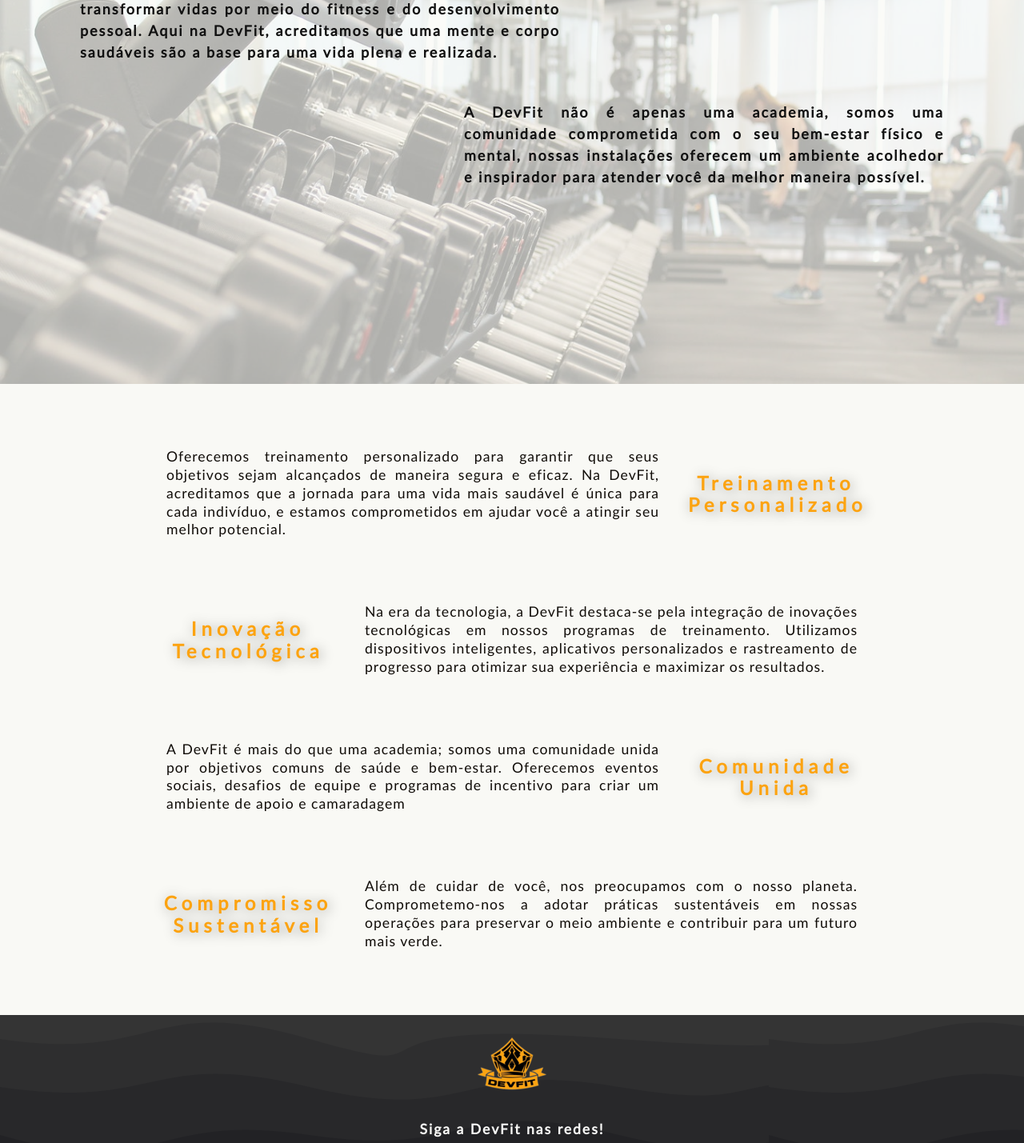
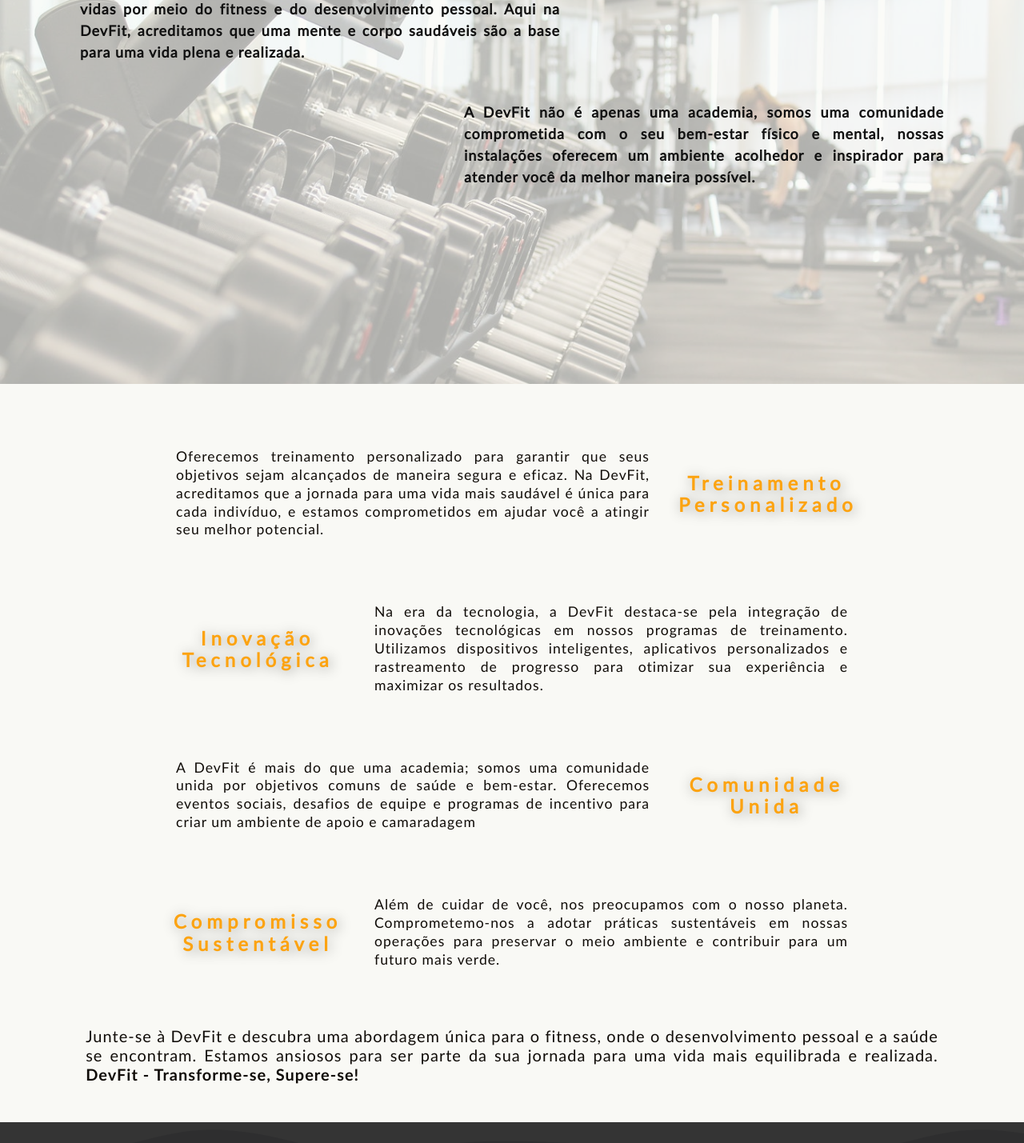
Before and after one commit to vinicius-crispim/devfit, a React (Create React App) app: page /sobrenos in a window 1280 px wide. Shown: the part 320-1749 px from the top of the page at 80% size. Built offline with nearby package versions, Linux system fonts and the light colour scheme.

Commit message:
About section completed

```diff
--- a/src/pages/About/Description/style.ts
+++ b/src/pages/About/Description/style.ts
@@ -59,7 +59,7 @@
     margin: 12px auto;
     line-height: 1.5;
     font-size: 18px;
-    letter-spacing: 2px;
+    letter-spacing: 1px;
     color: ${Colors.text_black};
     text-align:justify;
     font-weight: 600;
@@ -92,13 +92,15 @@
 
     @media ${Breakpoints.mobile}{
         line-height: 1.2;
+        font-size: 16px;
+
         &:first-child, &:last-child{
-            top:20px;
+            top:42px;
         }
 
         &:last-child{
-            top:8px;
-            margin-bottom: 16px;
+            top:40px;
+            margin-bottom: 46px;
         }
         width: 100%;
     }
--- a/src/pages/About/Features/index.tsx
+++ b/src/pages/About/Features/index.tsx
@@ -24,14 +24,13 @@
                         </S.FeaturesList_Item>
                     )
                 })}
-                {/* <S.FeaturesList_Item>
-                    <h3>TESTE</h3>
-                    <p>
-                        Bem-vindo à DevFit, sua rede de academias dedicaaaaa, nossas instalações oferecem um ambiente acolhedor e
-                        inspirador para atender você da melhor maneira possível.
-                    </p>
-                </S.FeaturesList_Item>*/}
             </S.FeaturesList>
+            <S.FinalParagraph>
+                Junte-se à DevFit e descubra uma abordagem única para o fitness,
+                onde o desenvolvimento pessoal e a saúde se encontram. Estamos
+                ansiosos para ser parte da sua jornada para uma vida mais
+                equilibrada e realizada. <span>DevFit - Transforme-se, Supere-se!</span>
+            </S.FinalParagraph>
         </S.FeaturesContainer>
     )
 }
--- a/src/pages/About/Features/style.ts
+++ b/src/pages/About/Features/style.ts
@@ -4,7 +4,10 @@
 import { Breakpoints } from "../../../styles/breakpoints";
 
 export const FeaturesContainer = styled.section`
-    padding: ${Spaces.py_default} ${Spaces.px_desktopXSM_default};
+    padding: ${Spaces.py_default} ${Spaces.px_desktop_default};
+    display: flex;
+    flex-direction: column;
+    align-items: center;
 `
 
 export const FeaturesList = styled.ul`
@@ -58,4 +61,26 @@
         }
     }
 
+    @media ${Breakpoints.mobile}{
+        margin: 12px 0;
+        padding: 0;
+    }
+
 `
+
+export const FinalParagraph = styled.p`
+    text-align:justify;
+    letter-spacing: 1px;
+    line-height: 1.2;
+    font-size: 1.25rem;
+    width: 90%;
+
+    span{
+        font-family: LatoBold;
+        font-weight: 600;
+    }
+
+    @media ${Breakpoints.mobile}{
+        width: 100%;
+    }
+`
```
